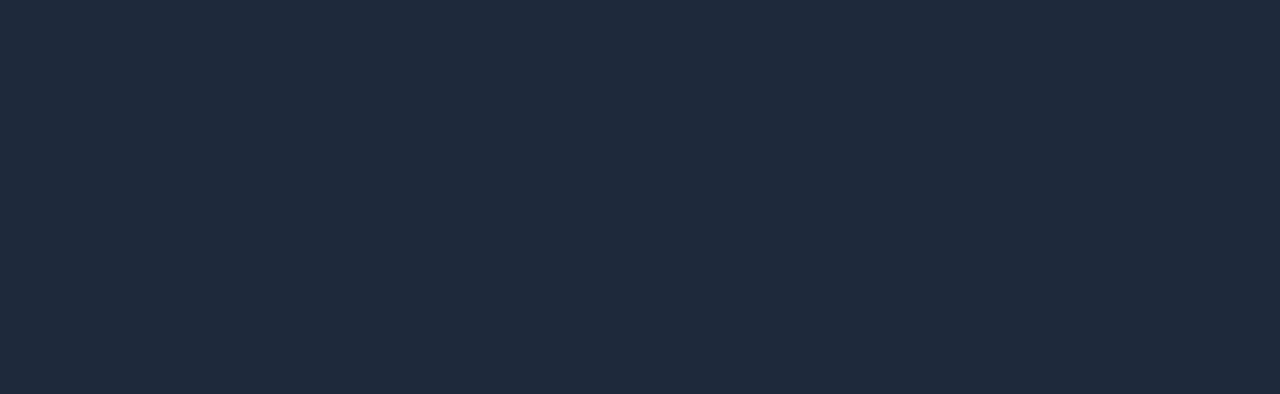
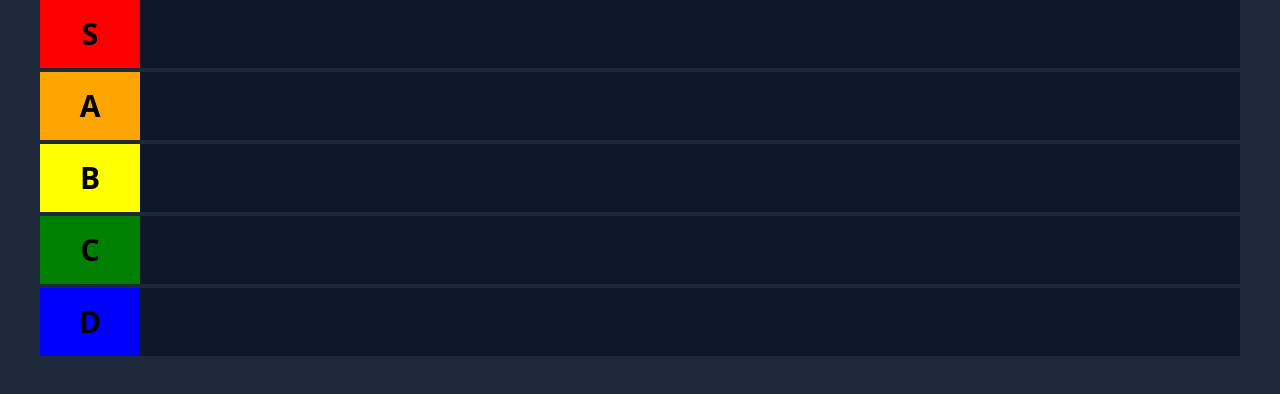
Before and after one commit to GodPepe7/seasonals-tierlist, a React (Vite) app: page / in a window 1280 px wide. Shown: the top 394 px of the page. Built offline with nearby package versions, Linux system fonts and the light colour scheme.

Commit message:
Create tierlist grid

```diff
--- a/src/App.tsx
+++ b/src/App.tsx
@@ -1,7 +1,9 @@
+import TierList from "./components/TierList";
 function App() {
   return (
     <div className="min-h-screen bg-slate-800">
       <div className="mx-8 xl:mx-auto max-w-[1200px] grid gap-6">
+        <TierList />
       </div>
     </div>
   );
--- /dev/null
+++ b/src/components/TierList.tsx
@@ -0,0 +1,38 @@
+import { useState } from "react";
+import { Tier, Anime } from "../types";
+
+const initialTiers: Tier[] = [
+  { name: "S", color: "red", anime: [] },
+  { name: "A", color: "orange", anime: [] },
+  { name: "B", color: "yellow", anime: [] },
+  { name: "C", color: "green", anime: [] },
+  { name: "D", color: "blue", anime: [] },
+];
+
+function TierList() {
+  const [tiers, setTiers] = useState(initialTiers);
+  return (
+    <div className="grid grid-cols-[100px_auto] gap-y-1">
+      {tiers.map(({ name, color, anime }, index) => (
+        <>
+          <div
+            className={`font-bold text-center text-3xl p-4`}
+            style={{ backgroundColor: color }}
+          >
+            {name}
+          </div>
+          <div
+            className="bg-slate-900 flex flex-wrap"
+            key={index}
+          >
+            {anime.map(({ url, title }) => (
+              <img alt={title} src={url} className="aspect-[3/4] h-[200px]" />
+            ))}
+          </div>
+        </>
+      ))}
+    </div>
+  );
+}
+
+export default TierList;
--- /dev/null
+++ b/src/types.ts
@@ -0,0 +1,10 @@
+export type Tier = {
+  name: string;
+  color: string;
+  anime: Anime[];
+};
+
+export type Anime = {
+  title: string;
+  url: string;
+};
```
